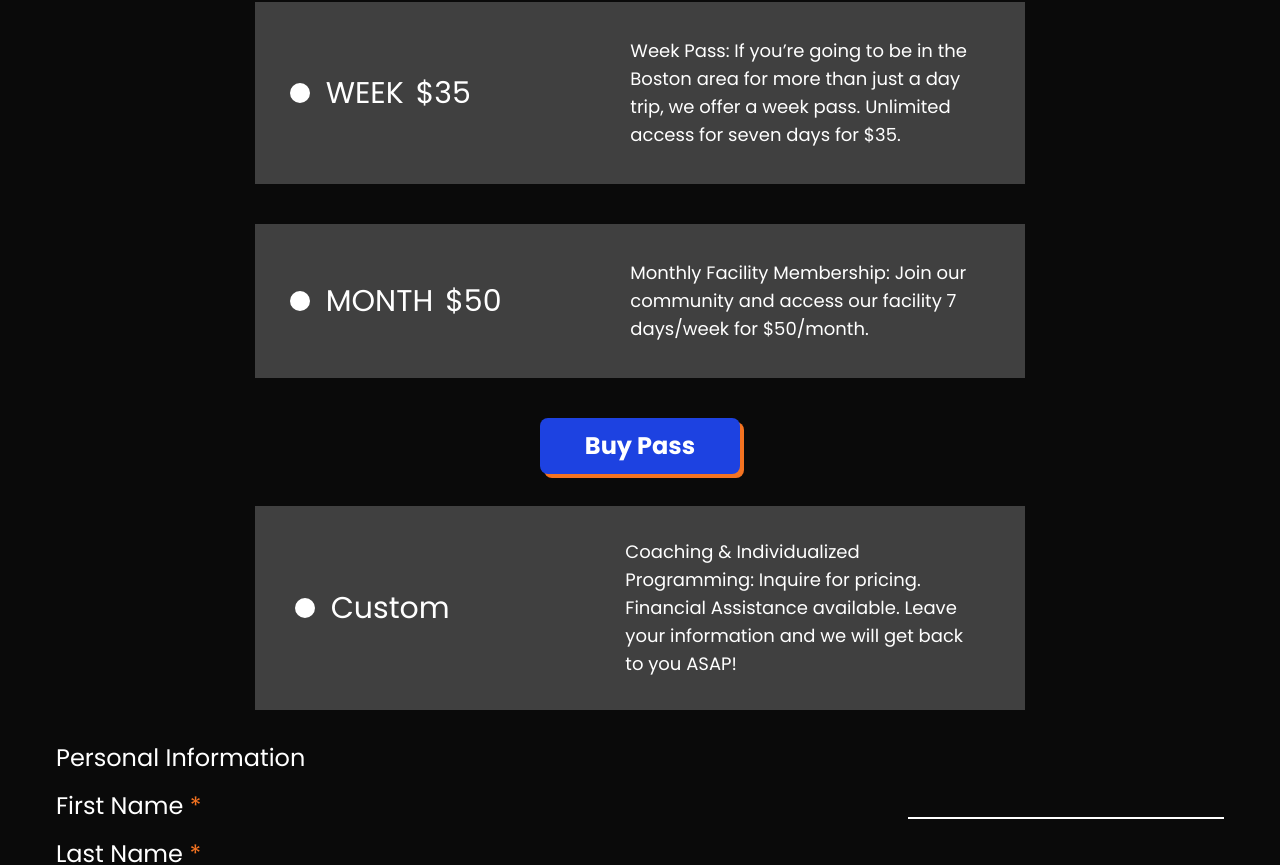
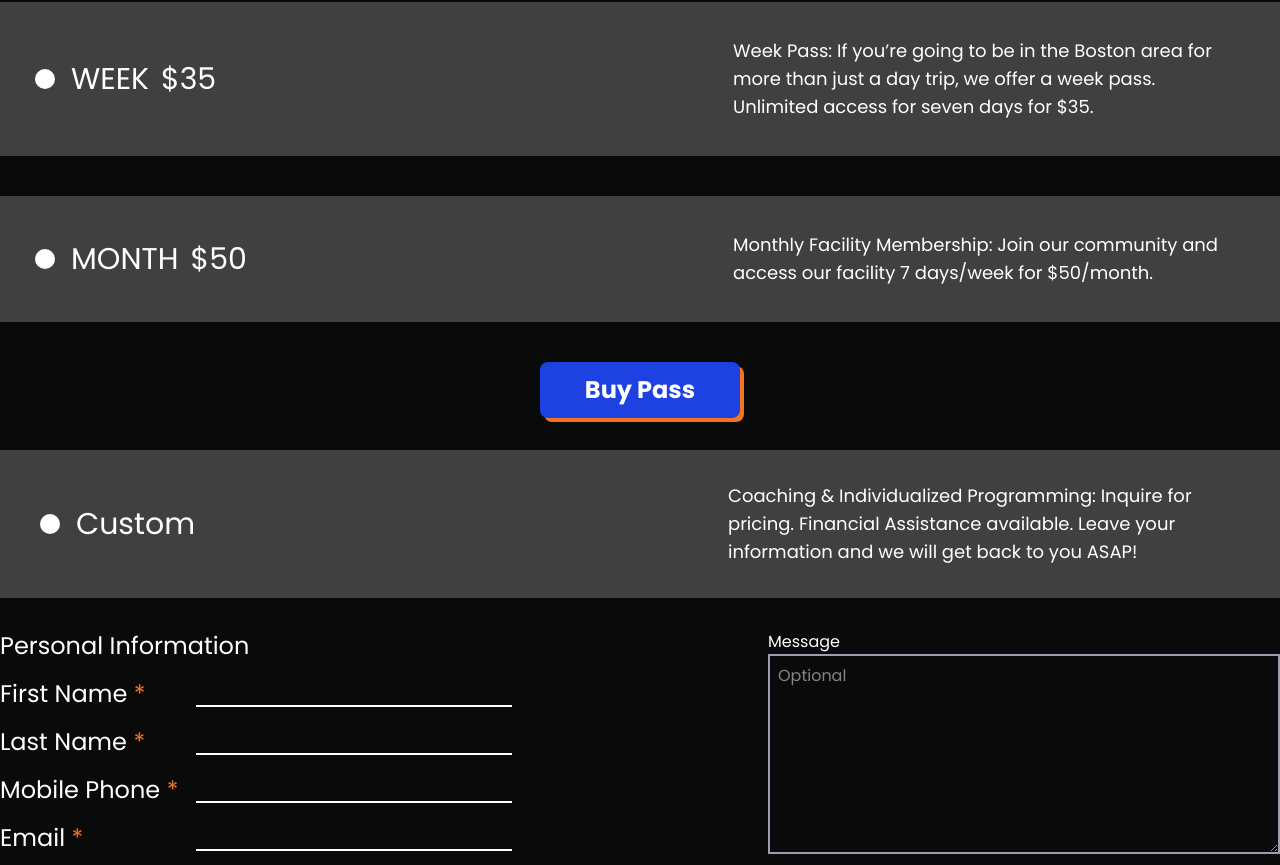
Before and after one commit to Artists-for-Humanity/urban-powerhouse, a Next.js app: page /Membership in a window 1280 px wide. Shown: the part 558-1423 px from the top of the page. Built offline with nearby package versions, Linux system fonts and the light colour scheme.

Commit message:
finished making desktop responsive

```diff
--- a/components/GridContainer.tsx
+++ b/components/GridContainer.tsx
@@ -15,7 +15,7 @@ const Grid: React.FC<GridProps> = ({ children, className = '' }) => {
         grid px-4 min-h-[100vh]
         grid-cols-6 sm:grid-cols-8 lg:grid-cols-12
         gap-x-[13px] sm:gap-x-[24px] lg:gap-x-[24px]
-        justify-items-center h-full max-w-[1200px] m-auto ${className}
+        justify-items-center h-full max-w-full m-auto lg:px-0 ${className}
 
       `
       }>
--- a/pages/Membership.tsx
+++ b/pages/Membership.tsx
@@ -14,7 +14,7 @@ function MembershipOptions({bgColor, dColor, type, price, description, onButtonC
     return (
         <button className=" LOOKHERE col-span-6 rounded-3xl flex table-column border-25 mb-10 p-8
           sm:col-start-2 sm:col-end-8
-          lg:col-start-3 lg:col-end-11 lg:rounded-[0px]"  onClick = {onButtonClick}
+          lg:col-start-1 lg:col-end-13 lg:rounded-[0px]"  onClick = {onButtonClick}
         style={{ backgroundColor: `var(${bgColor})`, border: `3px solid var(${bgColor})` }}>
             <div className="memTotCon h-full w-full
             lg:flex lg:justify-between lg:items-center">
@@ -31,8 +31,8 @@ function MembershipOptions({bgColor, dColor, type, price, description, onButtonC
                 {price}
                 </div>
             </div>
-            <div className="description text-sm text-left sm:text-base lg:text-lg
-            w-90">
+            <div className="description text-sm text-left sm:text-base lg:text-lg lg: w-[40vw]
+            ">
               {description}
             </div>
             </div>
@@ -42,7 +42,8 @@ function MembershipOptions({bgColor, dColor, type, price, description, onButtonC
 
 function MemInput({ Info }) {
   return (
-    <div className="memInputWrapper flex flex-row justify-between items-center col-start-2 col-end-8 lg:col-start-1 lg:col-end-6 pb-4">
+    <div className="memInputWrapper flex flex-row justify-between items-center col-start-2 col-end-8 pb-4
+      lg:col-start-1 lg:col-end-7 w-[40vw]">
       <div className="Input text-lg sm:text-2xl">
         {Info} <span className="text-(--urban-orange)">*</span>
       </div>
@@ -145,12 +146,12 @@ export default function Membership() {
             </div>
           <br />
           <button
-            className={`CUSTOM py-8 col-span-full mx-[-20px] lg:col-start-3 lg:col-end-11 lg:mx-0 ${
+            className={`CUSTOM py-8 col-span-full mx-[-20px] lg:col-start-1 lg:col-end-13 lg:mx-0 ${
               selectedOption === "Custom" ? "bg-[#1D42E1]" : "bg-[#404040]"
             }`}
             onClick={() => handleClick("Custom")}
           >
-            <div className="cusTotCon h-full w-full px-10 lg:flex lg:justify-between lg:items-center">
+            <div className="cusTotCon h-full w-full px-10 lg:flex lg:justify-between lg:items-center ">
               <div className="CustomTextCon text-xl flex items-center">
                 <div className="memSelCon flex flex-row lg:items-center">
                   <div
@@ -161,23 +162,27 @@ export default function Membership() {
                   <div className="type pb-4 sm:text-2xl lg:text-3xl lg:pb-0">Custom</div>
                 </div>
               </div>
-              <div className="description text-left text-base text-sm sm:text-base lg:justify-end lg:text-lg lg:text-left lg:w-90">
+              <div className="description text-left text-base text-sm sm:text-base lg:justify-end lg:text-lg lg:text-left lg:w-[40vw]">
                 Coaching & Individualized Programming: Inquire for pricing. Financial Assistance available. Leave your information and we will get back to you ASAP!
               </div>
             </div>
           </button>
 
-    <div className="memInputSec flex flex-col col-start-1 col-end-9 lg:col-span-full pt-8 ">
+    <div className="memInputSec flex flex-col lg:flex-row lg:justify-between col-start-1 col-end-9 lg:col-span-full pt-8">
+        <div className="memInCon lg:flex lg:flex-col">
           <div className="memInputText text-lg sm:text-2xl pb-4">Personal Information</div>
           <MemInput Info = {" First Name"}/>
           <MemInput Info = {" Last Name"}/>
           <MemInput Info = {" Mobile Phone"}/>
           <MemInput Info = {" Email"}/>
+        </div>
+        <div className="messageCon">
           <div className="Message text-l sm:placeholder:text-2xl">Message</div>
           <textarea
             placeholder="Optional"
-            className="border-2 border-gray-400 border-opacity-25 h-50 w-full p-2 text-left align-top"
+            className="border-2 border-gray-400 border-opacity-25 h-50 w-full lg:w-[40vw] p-2 text-left align-top"
             />
+        </div>
             </div>
       </Container>
       <Footer />
```
Lines whose indentation alone changed are shown as unchanged.
